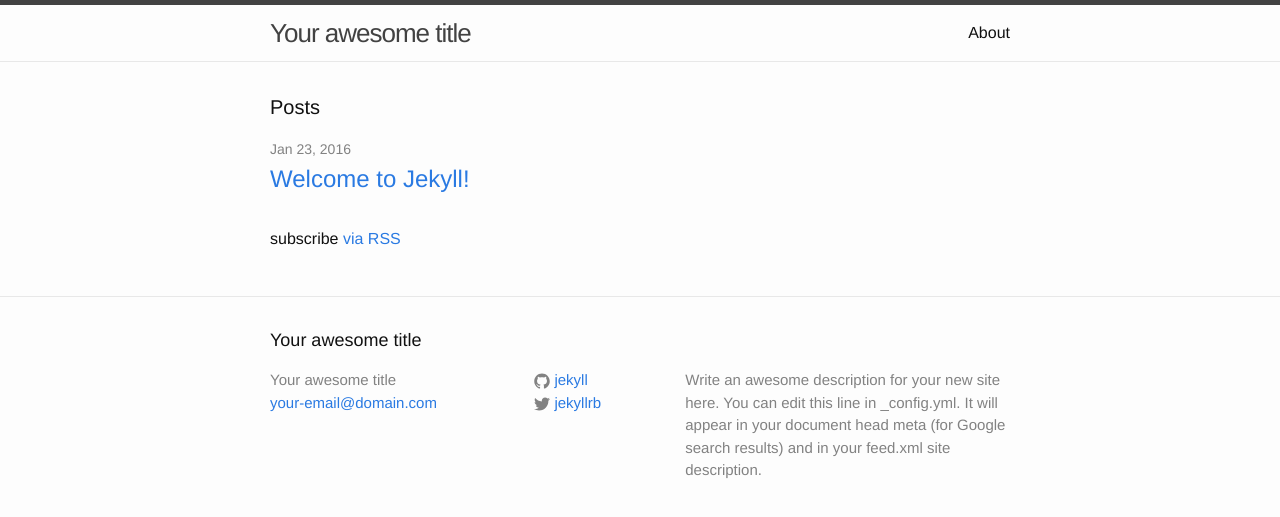
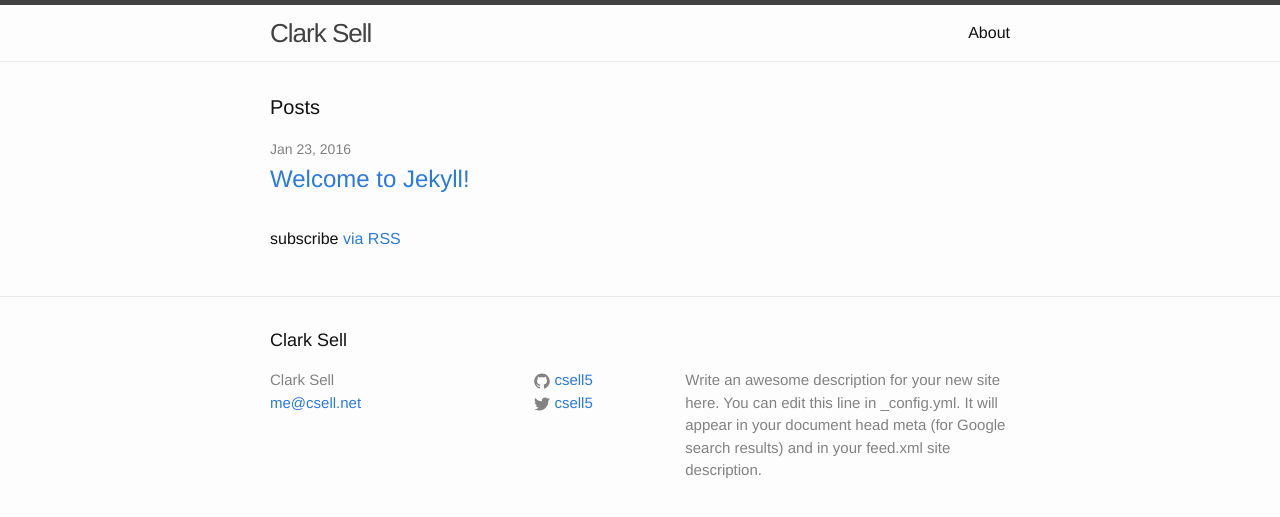
Before and after one commit to csell5/csell5.github.io, a Jekyll site: the page built from index.html, in a window 1280 px wide. Shown: the top 517 px of the page. Built offline with Jekyll 4.4.1, drawn with Linux system fonts in a browser that asks for light colours.

Commit message:
unspecified content

```diff
--- a/_config.yml
+++ b/_config.yml
@@ -6,16 +6,16 @@
 # 'jekyll serve'. If you change this file, please restart the server process.
 
 # Site settings
-title: Your awesome title
-email: your-email@domain.com
+title: Clark Sell
+email: me@csell.net
 description: > # this means to ignore newlines until "baseurl:"
   Write an awesome description for your new site here. You can edit this
   line in _config.yml. It will appear in your document head meta (for
   Google search results) and in your feed.xml site description.
 baseurl: "" # the subpath of your site, e.g. /blog
-url: "http://yourdomain.com" # the base hostname & protocol for your site
-twitter_username: jekyllrb
-github_username:  jekyll
+url: "http://unspecified.io" # the base hostname & protocol for your site
+twitter_username: csell5
+github_username:  csell5
 
 # Build settings
 markdown: kramdown
```
